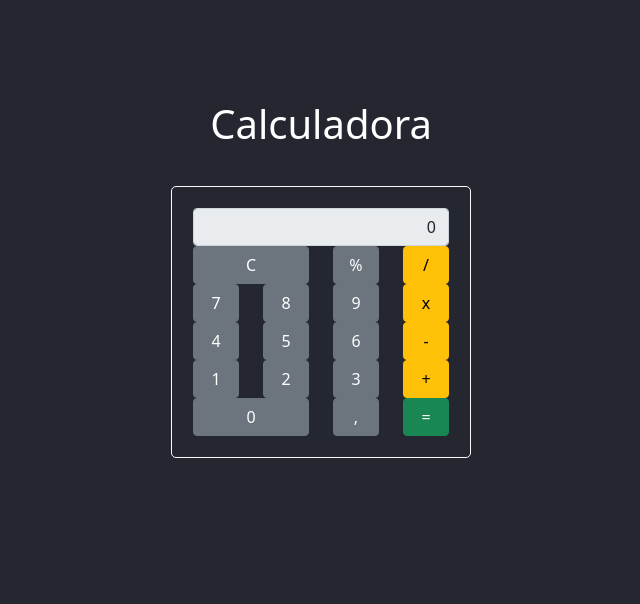
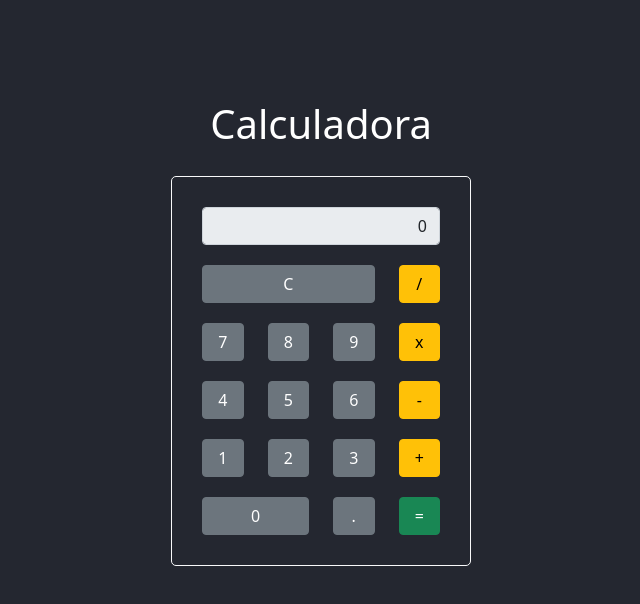
Before and after one commit to pvcapuano/Calculadora, a React (Create React App) app: page / in a window 1280 px wide. Shown: the top 604 px of the page, without its empty margins (319-959 px from the left). Built offline with nearby package versions, Linux system fonts and the light colour scheme.

Commit message:
calculator functions ok

```diff
--- a/src/App.js
+++ b/src/App.js
@@ -8,18 +8,63 @@ import {
   Button,
   Form
 } from "react-bootstrap"
+import CalculadoraService from './calculadora.service'
+
 
 
 function App() {
 
+  const [calcular, concatenarNumero, SOMA, SUBTRACAO, DIVISAO, MULTIPLICACAO] = CalculadoraService()
+
+
   const [ txtNumeros, setTxtNumeros ] = useState('0')
+  const [ numero1, setNumero1 ] = useState('0')
+  const [ numero2, setNumero2 ] = useState(null)
+  const [ operacao, setOperacao ] = useState(null)
 
   const adicionarNumero = (numero) => {
-    setTxtNumeros(txtNumeros + numero)
+    let resultado
+    if(operacao === null){
+      resultado = concatenarNumero(numero1, numero)
+      setNumero1(resultado)
+    } else {
+      resultado = concatenarNumero(numero2, numero)
+      setNumero2(resultado)
+    }
+    setTxtNumeros(resultado)
   }
 
   const definirOperacao = (op) => {
-    setTxtNumeros(op)
+    // apenas define a operação caso ela não exista
+    if (operacao === null) {
+      setOperacao(op)
+      return
+    }
+
+    // caso a operação estiver definida e número 2 selecionado, realiza o cálculo da operação
+    if (numero2 !== null) {
+      const resultado = calcular(parseFloat(numero1), parseFloat(numero2), operacao)
+      setOperacao(op)
+      setNumero1(resultado.toString())
+      setNumero2(null)
+      setTxtNumeros(resultado.toString())
+    }
+
+  }
+
+  function acaoCalcular() {
+    if (numero2 === null) {
+      return
+    }
+    const resultado = calcular(parseFloat(numero1), parseFloat(numero2), operacao)
+    setTxtNumeros(resultado)
+  }
+
+  function limpar() {
+    setTxtNumeros('0')
+    setNumero1('0')
+    setNumero2(null)
+    setOperacao(null)
   }
 
   return (
@@ -29,13 +74,13 @@ function App() {
       background: 'tranparente !important',
       backgroundColor: "#242730",
       padding: "20px",
-      margin: "30px",
+      margin: "20px",
       width: "300px",
       borderRadius: "5px"
     }}>
     <Container
       style={{
-        padding: "1px",
+        padding: "10px"
 
       }}
     >
@@ -52,21 +97,20 @@ function App() {
           </Col>
       </Row>
 
-      <Row>
-        <Col xs="6">
-          <Button variant="secondary">C</Button>
-        </Col>
-        <Col xs="3">
-          <Button variant="secondary">%</Button>
+      <Row style={{marginTop: '20px'}}>
+        <Col xs="9">
+          <Button variant="secondary"
+          onClick={limpar}
+          >C</Button>
         </Col>
         <Col xs="3">
           <Button variant="warning"
-          onClick={() => definirOperacao("/")}
+          onClick={() => definirOperacao(DIVISAO)}
           >/</Button>
         </Col>
       </Row>
 
-      <Row>
+      <Row style={{marginTop: '20px'}}>
         <Col xs="3">
           <Button variant="secondary"
           onClick={() => adicionarNumero('7')}
@@ -84,12 +128,12 @@ function App() {
         </Col>
         <Col xs="3">
           <Button variant="warning"
-          onClick={() => definirOperacao("*")}
+          onClick={() => definirOperacao(MULTIPLICACAO)}
           >x</Button>
         </Col>
       </Row>
 
-      <Row>
+      <Row style={{marginTop: '20px'}}>
         <Col xs="3">
           <Button variant="secondary"
           onClick={() => adicionarNumero('4')}
@@ -107,12 +151,12 @@ function App() {
         </Col>
         <Col xs="3">
           <Button variant="warning"
-          onClick={() => definirOperacao("-")}
+          onClick={() => definirOperacao(SUBTRACAO)}
           >-</Button>
         </Col>
       </Row>
 
-      <Row>
+      <Row style={{marginTop: '20px'}}>
         <Col xs="3">
           <Button variant="secondary"
           onClick={() => adicionarNumero('1')}
@@ -130,22 +174,26 @@ function App() {
         </Col>
         <Col xs="3">
           <Button variant="warning"
-          onClick={() => definirOperacao("+")}
+          onClick={() => definirOperacao(SOMA)}
           >+</Button>
         </Col>
       </Row>
 
-      <Row>
+      <Row style={{marginTop: '20px'}}>
         <Col xs="6">
           <Button variant="secondary"
           onClick={() => adicionarNumero('0')}
           >0</Button>
         </Col>
         <Col xs="3">
-          <Button variant="secondary">,</Button>
+          <Button variant="secondary"
+          onClick={() => adicionarNumero('.')}
+          >.</Button>
         </Col>
         <Col xs="3">
-          <Button variant="success">=</Button>
+          <Button variant="success"
+          onClick={acaoCalcular}
+          >=</Button>
         </Col>
       </Row>
 
--- a/src/calculadora.service.js
+++ b/src/calculadora.service.js
@@ -4,7 +4,6 @@ function CalculadoraService() {
     const SUBTRACAO = "-"
     const DIVISAO = "/"
     const MULTIPLICACAO = "*"
-    const PORCENTAGEM = "%"
 
     function calcular(numero1, numero2, operacao){
         let resultado
@@ -17,8 +16,6 @@ function CalculadoraService() {
             case DIVISAO: resultado = numero1 / numero2
             break
             case MULTIPLICACAO: resultado = numero1 * numero2
-            break
-            case PORCENTAGEM: resultado = numero1 / 100
             break
             default: resultado = 0
         }
@@ -43,7 +40,7 @@ function CalculadoraService() {
         return numAtual + numConcat
     }
 
-    return [calcular, concatenarNumero, SOMA, SUBTRACAO, DIVISAO, MULTIPLICACAO, PORCENTAGEM]
+    return [calcular, concatenarNumero, SOMA, SUBTRACAO, DIVISAO, MULTIPLICACAO]
 }
 
 export default CalculadoraService
```
Also changed, not shown: 2 other files (tests, documents, lock files or other folders).
